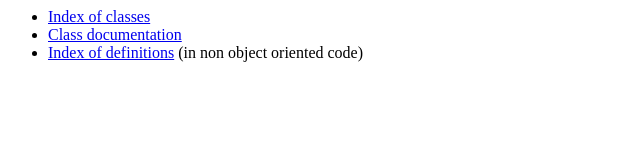
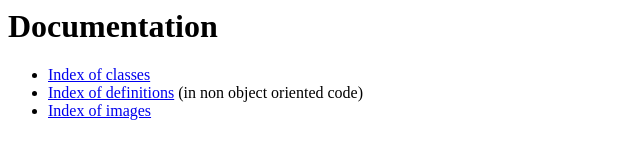
Before and after one commit to NeilStrickland/genus2, a plain HTML site: page doc/index.html in a window 1280 px wide. Shown: the whole page, without its empty margins (0-640 px from the left). Drawn offline with Linux system fonts and the light colour scheme.

Commit message:
Removed links to entries.html and genus2.html Added links to classes.html and images.html

```diff
--- a/doc/index.html
+++ b/doc/index.html
@@ -1,5 +1,6 @@
 <html>
  <head>
+  <title>Documentation</title>
   <style type="text/css">
 
 table { empty-cells:show; }
@@ -22,10 +23,11 @@ td.letter {
   </style>
  </head>
  <body>
+  <h1>Documentation</h1>
   <ul>
-   <li><a href="entries.html">Index of classes</a></li>
-   <li><a href="genus2.html">Class documentation</a></li>
+   <li><a href="classes.html">Index of classes</a></li>
    <li><a href="defs.html">Index of definitions</a> (in non object oriented code)</li>
+   <li><a href="images.html">Index of images</a></li>
   </ul>
  </body>
 </html>
```
